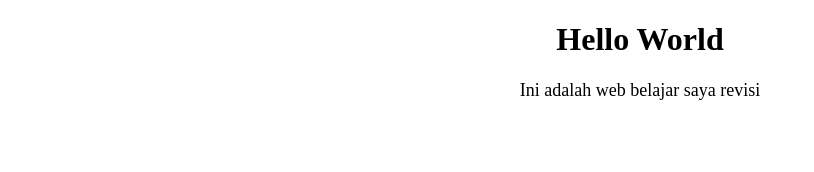
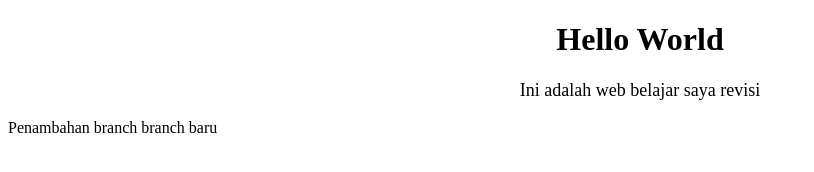
Before and after one commit to hasanaf37/belajar-git, a plain HTML site: page index.html in a window 1280 px wide. Shown: the whole page, without its empty margins (0-814 px from the left). Drawn offline with Linux system fonts and the light colour scheme.

Commit message:
menambahkan branch baru

```diff
--- a/index.html
+++ b/index.html
@@ -8,5 +8,6 @@
 <body>
     <h1 style="text-align: center;"> Hello World </h1>
     <p style="font-size: large; text-align: center;">Ini adalah web belajar saya revisi</p>
+    <P> Penambahan branch branch baru</P>
 </body>
 </html>
```
Also changed, not shown: cara integrasi folder ke git.txt.
